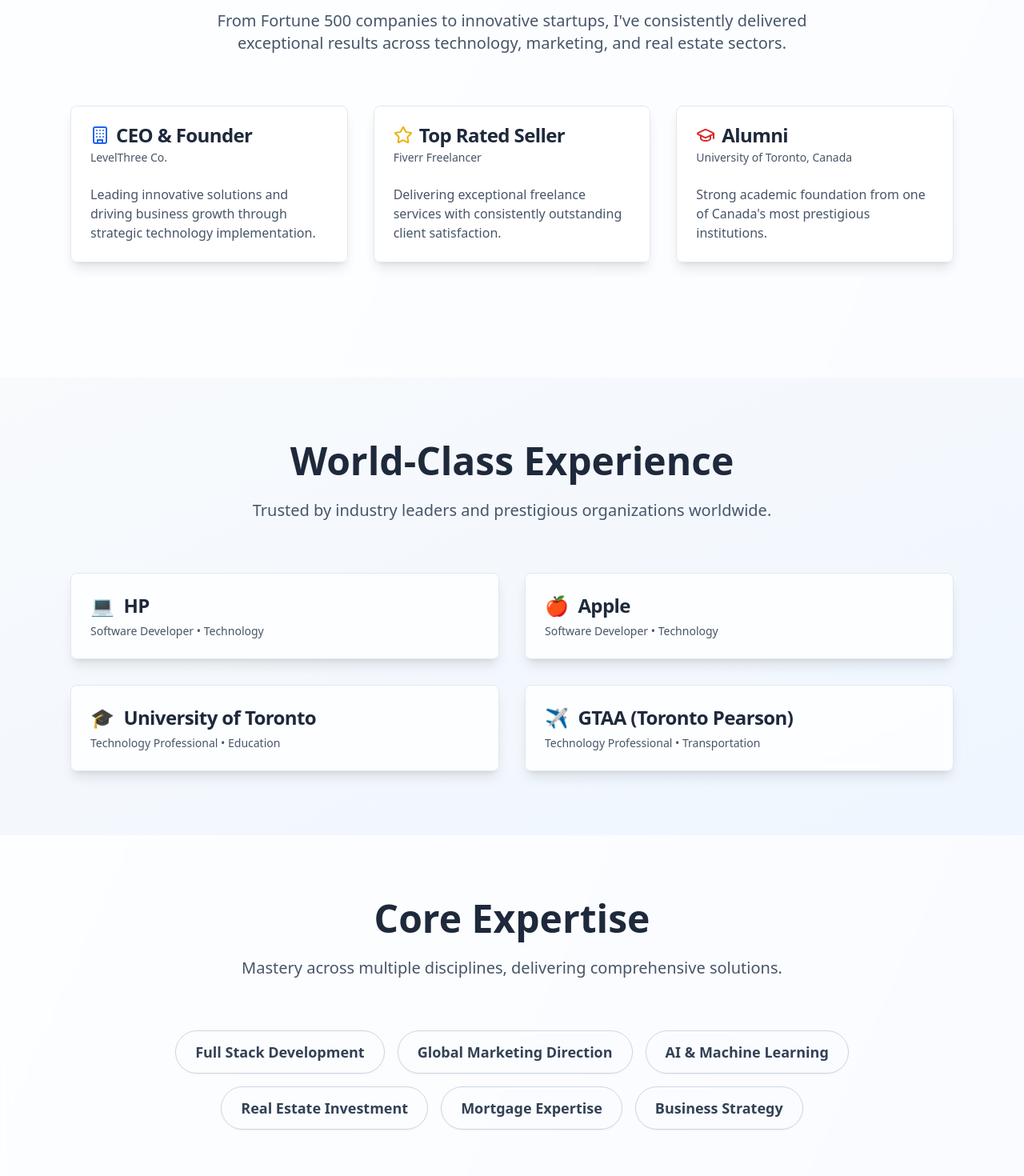
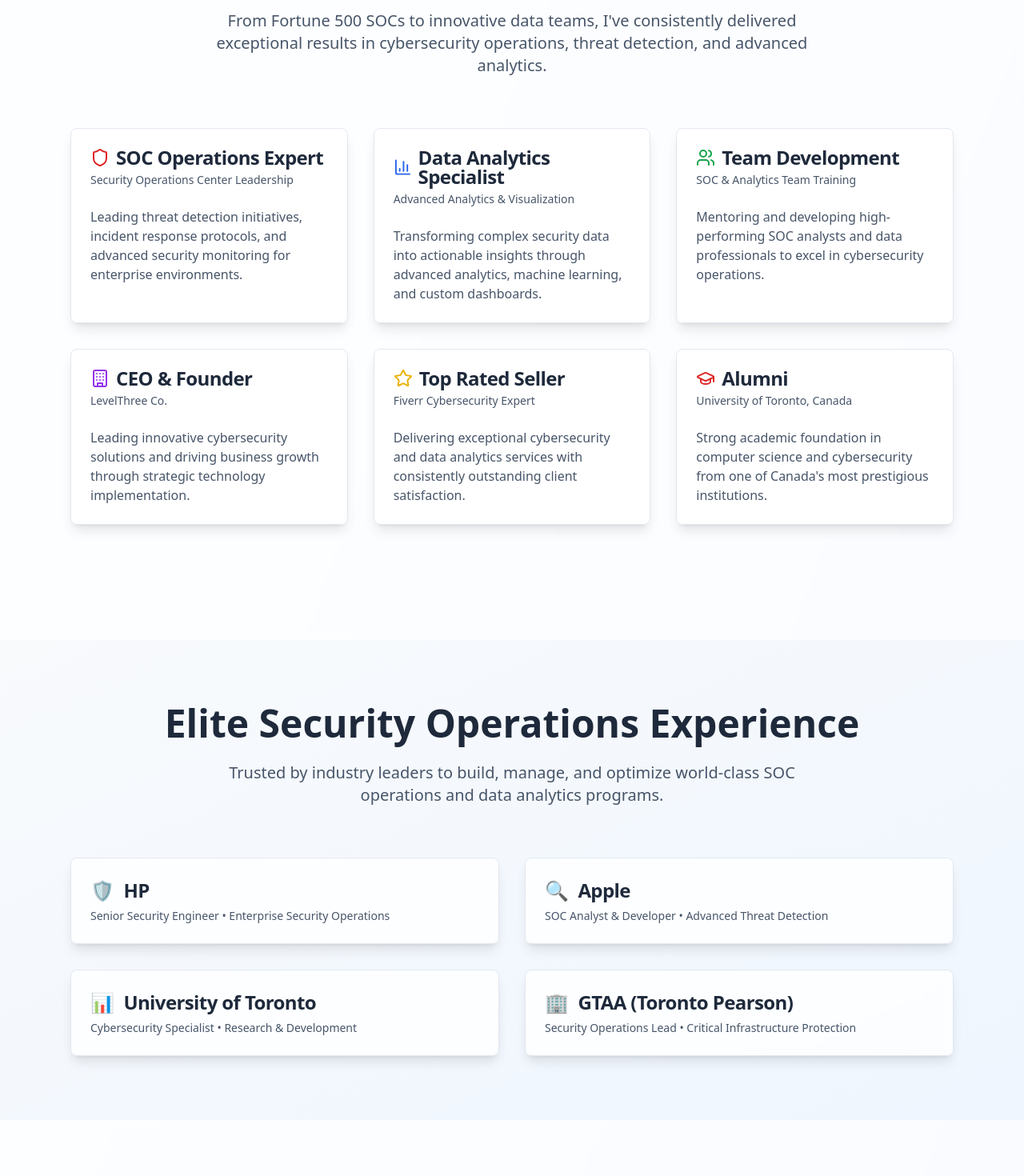
Before and after one commit to maursader/cavalieri-brand-genesis, a React (Vite) app: page / in a window 1280 px wide. Shown: the part 940-2410 px from the top of the page at 80% size. Built offline with nearby package versions, Linux system fonts and the light colour scheme.

Commit message:
Update website copy
Reflect experience relevant to SOC and Data Analysts.

```diff
--- a/src/components/sections/About.tsx
+++ b/src/components/sections/About.tsx
@@ -1,6 +1,6 @@
 
 import { Card, CardContent, CardDescription, CardHeader, CardTitle } from "@/components/ui/card";
-import { Building, Star, GraduationCap } from "lucide-react";
+import { Building, Star, GraduationCap, Shield, BarChart3, Users } from "lucide-react";
 import { motion } from "framer-motion";
 
 export const About = () => {
@@ -15,11 +15,11 @@ export const About = () => {
           className="text-center mb-16"
         >
           <h2 className="text-4xl md:text-5xl font-bold text-slate-800 mb-6">
-            Excellence Across Industries
+            Empowering Security & Analytics Teams
           </h2>
           <p className="text-xl text-slate-600 max-w-3xl mx-auto">
-            From Fortune 500 companies to innovative startups, I've consistently delivered
-            exceptional results across technology, marketing, and real estate sectors.
+            From Fortune 500 SOCs to innovative data teams, I've consistently delivered
+            exceptional results in cybersecurity operations, threat detection, and advanced analytics.
           </p>
         </motion.div>
 
@@ -34,16 +34,16 @@ export const About = () => {
             <Card className="bg-white/80 backdrop-blur-sm border-slate-200 h-full shadow-lg hover:shadow-xl transition-all duration-300">
               <CardHeader>
                 <CardTitle className="text-slate-800 flex items-center gap-2">
-                  <Building className="w-6 h-6 text-blue-600" />
-                  CEO & Founder
+                  <Shield className="w-6 h-6 text-red-600" />
+                  SOC Operations Expert
                 </CardTitle>
                 <CardDescription className="text-slate-600">
-                  LevelThree Co.
+                  Security Operations Center Leadership
                 </CardDescription>
               </CardHeader>
               <CardContent>
                 <p className="text-slate-600">
-                  Leading innovative solutions and driving business growth through strategic technology implementation.
+                  Leading threat detection initiatives, incident response protocols, and advanced security monitoring for enterprise environments.
                 </p>
               </CardContent>
             </Card>
@@ -59,16 +59,16 @@ export const About = () => {
             <Card className="bg-white/80 backdrop-blur-sm border-slate-200 h-full shadow-lg hover:shadow-xl transition-all duration-300">
               <CardHeader>
                 <CardTitle className="text-slate-800 flex items-center gap-2">
-                  <Star className="w-6 h-6 text-yellow-500" />
-                  Top Rated Seller
+                  <BarChart3 className="w-6 h-6 text-blue-600" />
+                  Data Analytics Specialist
                 </CardTitle>
                 <CardDescription className="text-slate-600">
-                  Fiverr Freelancer
+                  Advanced Analytics & Visualization
                 </CardDescription>
               </CardHeader>
               <CardContent>
                 <p className="text-slate-600">
-                  Delivering exceptional freelance services with consistently outstanding client satisfaction.
+                  Transforming complex security data into actionable insights through advanced analytics, machine learning, and custom dashboards.
                 </p>
               </CardContent>
             </Card>
@@ -80,7 +80,81 @@ export const About = () => {
             transition={{ duration: 0.6, delay: 0.2 }}
             viewport={{ once: true }}
             whileHover={{ y: -5 }}
-            className="md:col-span-2 lg:col-span-1"
+          >
+            <Card className="bg-white/80 backdrop-blur-sm border-slate-200 h-full shadow-lg hover:shadow-xl transition-all duration-300">
+              <CardHeader>
+                <CardTitle className="text-slate-800 flex items-center gap-2">
+                  <Users className="w-6 h-6 text-green-600" />
+                  Team Development
+                </CardTitle>
+                <CardDescription className="text-slate-600">
+                  SOC & Analytics Team Training
+                </CardDescription>
+              </CardHeader>
+              <CardContent>
+                <p className="text-slate-600">
+                  Mentoring and developing high-performing SOC analysts and data professionals to excel in cybersecurity operations.
+                </p>
+              </CardContent>
+            </Card>
+          </motion.div>
+
+          <motion.div
+            initial={{ opacity: 0, y: 30 }}
+            whileInView={{ opacity: 1, y: 0 }}
+            transition={{ duration: 0.6, delay: 0.3 }}
+            viewport={{ once: true }}
+            whileHover={{ y: -5 }}
+          >
+            <Card className="bg-white/80 backdrop-blur-sm border-slate-200 h-full shadow-lg hover:shadow-xl transition-all duration-300">
+              <CardHeader>
+                <CardTitle className="text-slate-800 flex items-center gap-2">
+                  <Building className="w-6 h-6 text-purple-600" />
+                  CEO & Founder
+                </CardTitle>
+                <CardDescription className="text-slate-600">
+                  LevelThree Co.
+                </CardDescription>
+              </CardHeader>
+              <CardContent>
+                <p className="text-slate-600">
+                  Leading innovative cybersecurity solutions and driving business growth through strategic technology implementation.
+                </p>
+              </CardContent>
+            </Card>
+          </motion.div>
+
+          <motion.div
+            initial={{ opacity: 0, y: 30 }}
+            whileInView={{ opacity: 1, y: 0 }}
+            transition={{ duration: 0.6, delay: 0.4 }}
+            viewport={{ once: true }}
+            whileHover={{ y: -5 }}
+          >
+            <Card className="bg-white/80 backdrop-blur-sm border-slate-200 h-full shadow-lg hover:shadow-xl transition-all duration-300">
+              <CardHeader>
+                <CardTitle className="text-slate-800 flex items-center gap-2">
+                  <Star className="w-6 h-6 text-yellow-500" />
+                  Top Rated Seller
+                </CardTitle>
+                <CardDescription className="text-slate-600">
+                  Fiverr Cybersecurity Expert
+                </CardDescription>
+              </CardHeader>
+              <CardContent>
+                <p className="text-slate-600">
+                  Delivering exceptional cybersecurity and data analytics services with consistently outstanding client satisfaction.
+                </p>
+              </CardContent>
+            </Card>
+          </motion.div>
+
+          <motion.div
+            initial={{ opacity: 0, y: 30 }}
+            whileInView={{ opacity: 1, y: 0 }}
+            transition={{ duration: 0.6, delay: 0.5 }}
+            viewport={{ once: true }}
+            whileHover={{ y: -5 }}
           >
             <Card className="bg-white/80 backdrop-blur-sm border-slate-200 h-full shadow-lg hover:shadow-xl transition-all duration-300">
               <CardHeader>
@@ -94,7 +168,7 @@ export const About = () => {
               </CardHeader>
               <CardContent>
                 <p className="text-slate-600">
-                  Strong academic foundation from one of Canada's most prestigious institutions.
+                  Strong academic foundation in computer science and cybersecurity from one of Canada's most prestigious institutions.
                 </p>
               </CardContent>
             </Card>
--- a/src/components/sections/Experience.tsx
+++ b/src/components/sections/Experience.tsx
@@ -6,27 +6,27 @@ export const Experience = () => {
   const experiences = [
     {
       company: "HP",
-      role: "Software Developer",
-      type: "Technology",
-      icon: "💻"
+      role: "Senior Security Engineer",
+      type: "Enterprise Security Operations",
+      icon: "🛡️"
     },
     {
       company: "Apple",
-      role: "Software Developer",
-      type: "Technology",
-      icon: "🍎"
+      role: "SOC Analyst & Developer",
+      type: "Advanced Threat Detection",
+      icon: "🔍"
     },
     {
       company: "University of Toronto",
-      role: "Technology Professional",
-      type: "Education",
-      icon: "🎓"
+      role: "Cybersecurity Specialist",
+      type: "Research & Development",
+      icon: "📊"
     },
     {
       company: "GTAA (Toronto Pearson)",
-      role: "Technology Professional",
-      type: "Transportation",
-      icon: "✈️"
+      role: "Security Operations Lead",
+      type: "Critical Infrastructure Protection",
+      icon: "🏢"
     }
   ];
 
@@ -41,10 +41,10 @@ export const Experience = () => {
           className="text-center mb-16"
         >
           <h2 className="text-4xl md:text-5xl font-bold text-slate-800 mb-6">
-            World-Class Experience
+            Elite Security Operations Experience
           </h2>
           <p className="text-xl text-slate-600 max-w-3xl mx-auto">
-            Trusted by industry leaders and prestigious organizations worldwide.
+            Trusted by industry leaders to build, manage, and optimize world-class SOC operations and data analytics programs.
           </p>
         </motion.div>
 
--- a/src/components/sections/Hero.tsx
+++ b/src/components/sections/Hero.tsx
@@ -23,7 +23,7 @@ export const Hero = () => {
       opacity: 1,
       transition: {
         duration: 0.8,
-        ease: [0.25, 0.46, 0.45, 0.94]
+        ease: "easeOut"
       }
     }
   };
@@ -51,7 +51,7 @@ export const Hero = () => {
         transition={{
           duration: 6,
           repeat: Infinity,
-          ease: [0.4, 0, 0.6, 1]
+          ease: "easeInOut"
         }}
       />
       <motion.div
@@ -63,7 +63,7 @@ export const Hero = () => {
         transition={{
           duration: 6,
           repeat: Infinity,
-          ease: [0.4, 0, 0.6, 1],
+          ease: "easeInOut",
           delay: 1
         }}
       />
@@ -76,7 +76,7 @@ export const Hero = () => {
         transition={{
           duration: 6,
           repeat: Infinity,
-          ease: [0.4, 0, 0.6, 1],
+          ease: "easeInOut",
           delay: 2
         }}
       />
@@ -103,7 +103,7 @@ export const Hero = () => {
                 className="text-5xl md:text-7xl font-bold text-slate-800 mb-4"
                 initial={{ scale: 0.5, opacity: 0 }}
                 animate={{ scale: 1, opacity: 1 }}
-                transition={{ delay: 0.2, duration: 1, ease: [0.175, 0.885, 0.32, 1.275] }}
+                transition={{ delay: 0.2, duration: 1, ease: "backOut" }}
               >
                 Maurizio
                 <motion.span
@@ -128,15 +128,15 @@ export const Hero = () => {
               className="text-xl text-slate-700 leading-relaxed font-medium"
               variants={itemVariants}
             >
-              Full Stack Developer • Global Marketing Director • AI Expert • Real Estate Investor
+              Full Stack Developer • Cybersecurity Expert • Data Analytics Specialist • SOC Operations Leader
             </motion.p>
 
             <motion.p
               className="text-lg text-slate-600"
               variants={itemVariants}
             >
-              Two decades of excellence across technology, marketing, and real estate.
-              Transforming businesses through innovation and strategic leadership.
+              Empowering SOC analysts and data professionals with cutting-edge solutions.
+              Two decades of expertise in threat detection, incident response, and advanced analytics.
             </motion.p>
 
             <motion.div variants={itemVariants} className="flex flex-wrap gap-4">
--- a/src/components/sections/Skills.tsx
+++ b/src/components/sections/Skills.tsx
@@ -4,12 +4,14 @@ import { motion } from "framer-motion";
 
 export const Skills = () => {
   const skills = [
+    "SOC Operations & Threat Detection",
+    "Data Analytics & Visualization",
+    "Incident Response & Forensics",
+    "SIEM/SOAR Implementation",
+    "Threat Intelligence Analysis",
+    "Security Architecture Design",
     "Full Stack Development",
-    "Global Marketing Direction",
-    "AI & Machine Learning",
-    "Real Estate Investment",
-    "Mortgage Expertise",
-    "Business Strategy"
+    "AI & Machine Learning"
   ];
 
   return (
@@ -23,10 +25,10 @@ export const Skills = () => {
           className="text-center mb-16"
         >
           <h2 className="text-4xl md:text-5xl font-bold text-slate-800 mb-6">
-            Core Expertise
+            Cybersecurity & Analytics Expertise
           </h2>
           <p className="text-xl text-slate-600 max-w-3xl mx-auto">
-            Mastery across multiple disciplines, delivering comprehensive solutions.
+            Specialized in empowering SOC analysts and data professionals with advanced security operations and analytical capabilities.
           </p>
         </motion.div>
 
```
